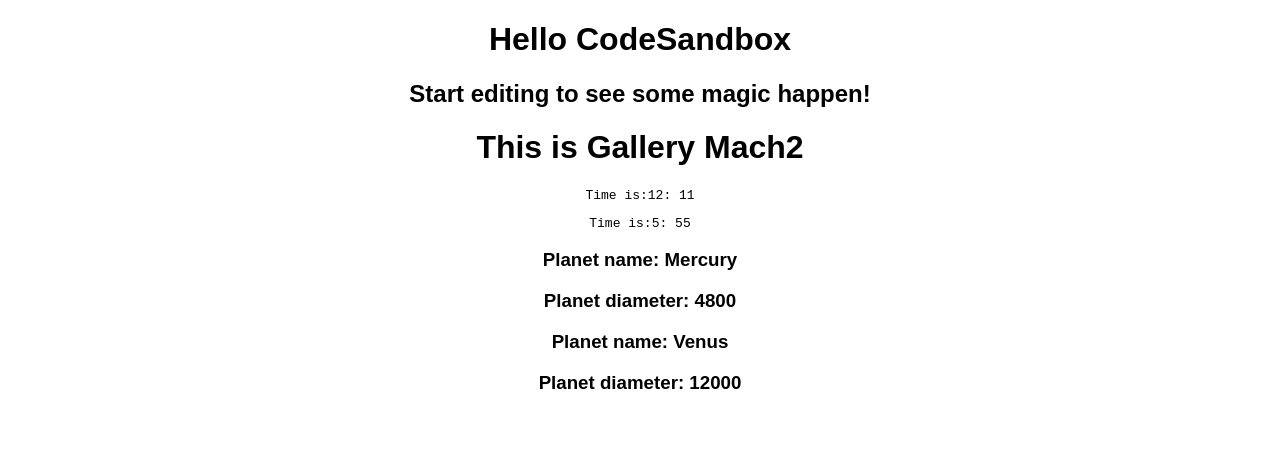
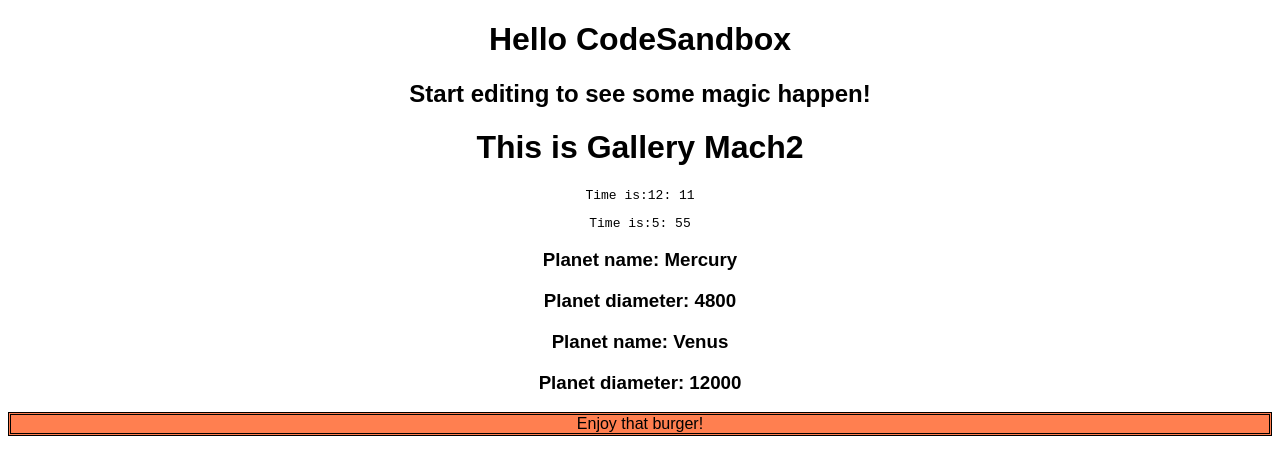
Before and after one commit to RaymondByczko/hungry-bell-vgq5td, a React (Create React App) app: page / in a window 1280 px wide. Shown: the top 474 px of the page. Built offline with nearby package versions, Linux system fonts and the light colour scheme.

Commit message:
Tried to add Burger element.

```diff
--- a/src/App.js
+++ b/src/App.js
@@ -2,6 +2,7 @@
 import Gallery from "./Gallery";
 import Time from "./Time";
 import Planet from "./Planet";
+import Burger from "./Burger";
 
 export default function App() {
   return (
@@ -13,6 +14,7 @@
       <Time></Time>
       <Planet PlanetDetails={{ name: "Mercury", diameter: 4800 }}></Planet>
       <Planet PlanetDetails={{ name: "Venus", diameter: 12000 }}></Planet>
+      <Burger></Burger>
     </div>
   );
 }
--- /dev/null
+++ b/src/Burger.js
@@ -0,0 +1,9 @@
+const burgerDetails = {
+  theme: {
+    backgroundColor: "coral",
+    border: "double",
+  },
+};
+export default function Burger() {
+  return <div style={burgerDetails.theme}>Enjoy that burger!</div>;
+}
```
